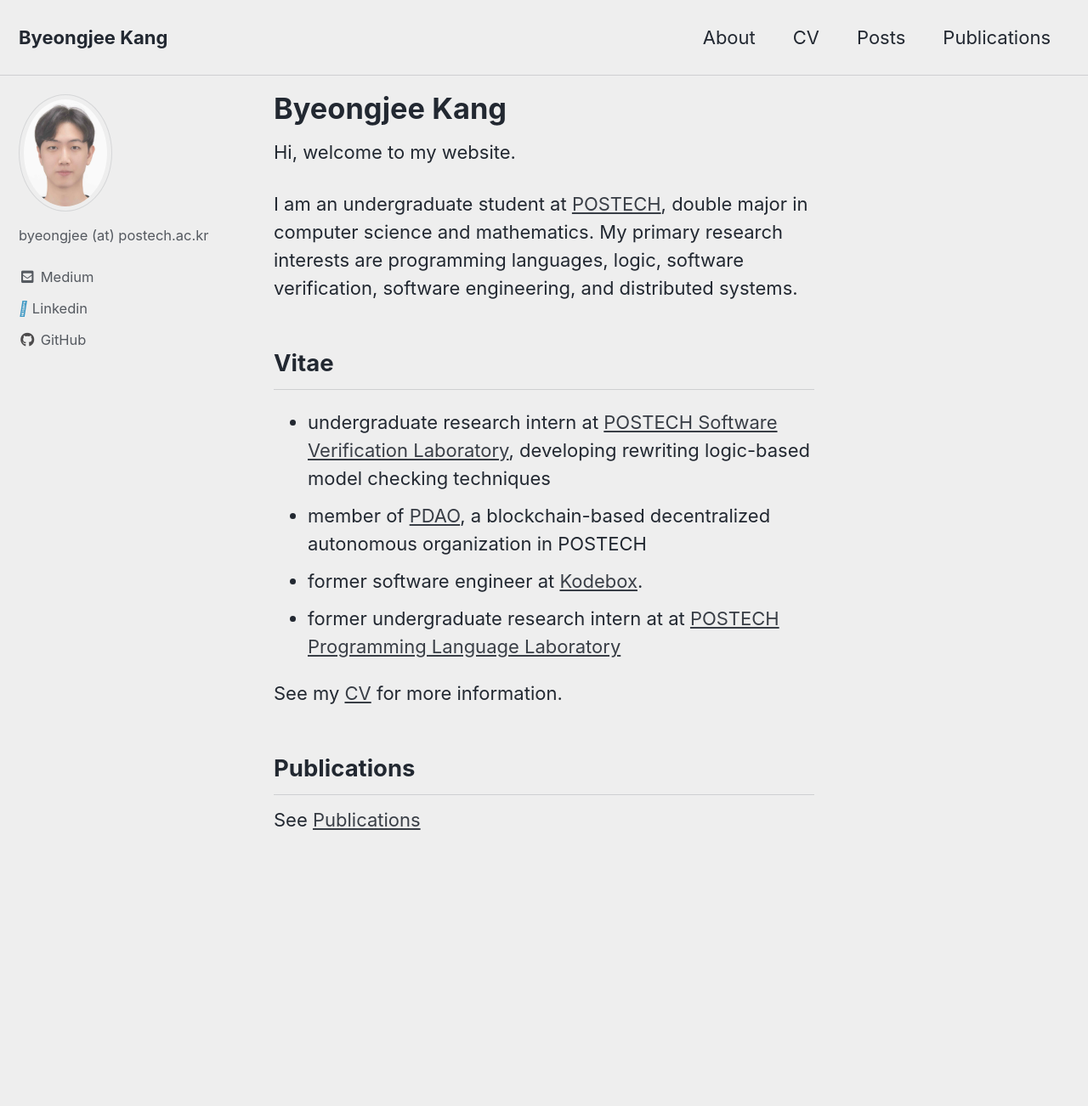
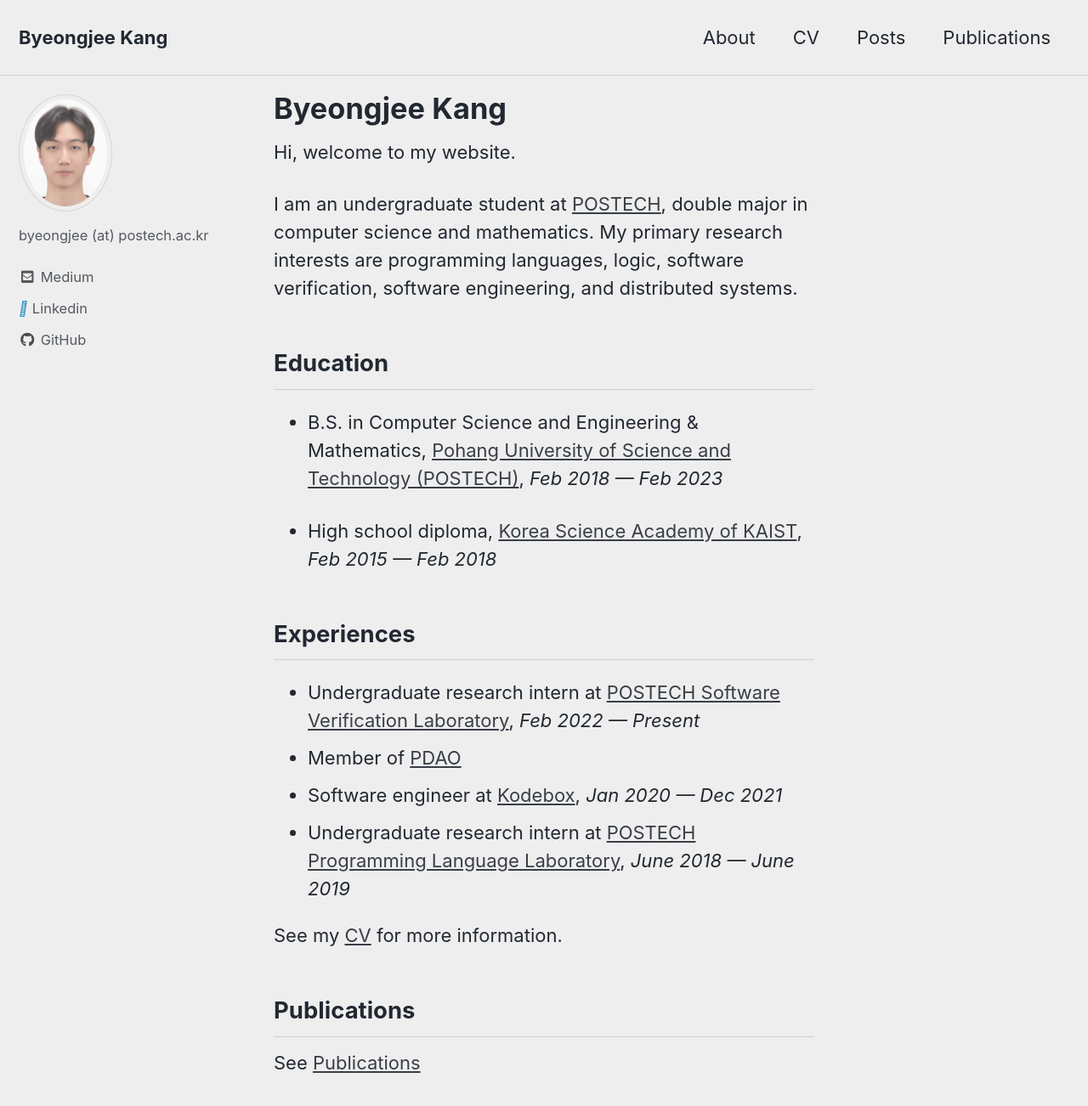
Before and after one commit to byeongjee/byeongjee.github.io, a Jekyll site: the page built from _pages/home.md, in a window 1280 px wide and 1329 px high. Shown: the top 1302 px of the window at 85% size. Built offline with Jekyll 4.4.1, drawn with Linux system fonts in a browser that asks for light colours; cached includes are drawn as plain includes.

Commit message:
Update home

```diff
--- a/_pages/home.md
+++ b/_pages/home.md
@@ -9,12 +9,19 @@ Hi, welcome to my website.
 I am an undergraduate student at [POSTECH](https://www.postech.ac.kr/eng/), double major in computer science and mathematics.
 My primary research interests are programming languages, logic, software verification, software engineering, and distributed systems.
 
-## Vitae
-- undergraduate research intern at [POSTECH Software Verification Laboratory](http://sv.postech.ac.kr/),
-developing rewriting logic-based model checking techniques
-- member of [PDAO](https://github.com/postech-dao), a blockchain-based decentralized autonomous organization in POSTECH
-- former software engineer at [Kodebox](https://kodebox.io/).
-- former undergraduate research intern at at [POSTECH Programming Language Laboratory](http://pl.postech.ac.kr/)
+## Education
+- B.S. in Computer Science and Engineering & Mathematics,
+[Pohang University of Science and Technology (POSTECH)](https://www.postech.ac.kr/eng/),
+*Feb 2018 — Feb 2023*
+
+- High school diploma, [Korea Science Academy of KAIST](https://ksa.hs.kr/Eng), *Feb 2015 — Feb 2018*
+
+## Experiences
+- Undergraduate research intern at [POSTECH Software Verification Laboratory](http://sv.postech.ac.kr/), *Feb 2022 — Present*
+- Member of [PDAO](https://github.com/postech-dao)
+- Software engineer at [Kodebox](https://kodebox.io/),
+*Jan 2020 — Dec 2021*
+- Undergraduate research intern at [POSTECH Programming Language Laboratory](http://pl.postech.ac.kr/), *June 2018 — June 2019*
 
 See my [CV](https://www.dropbox.com/s/r3x9pbgic00eh3e/cv.pdf?dl=0) for more information.
 
```
